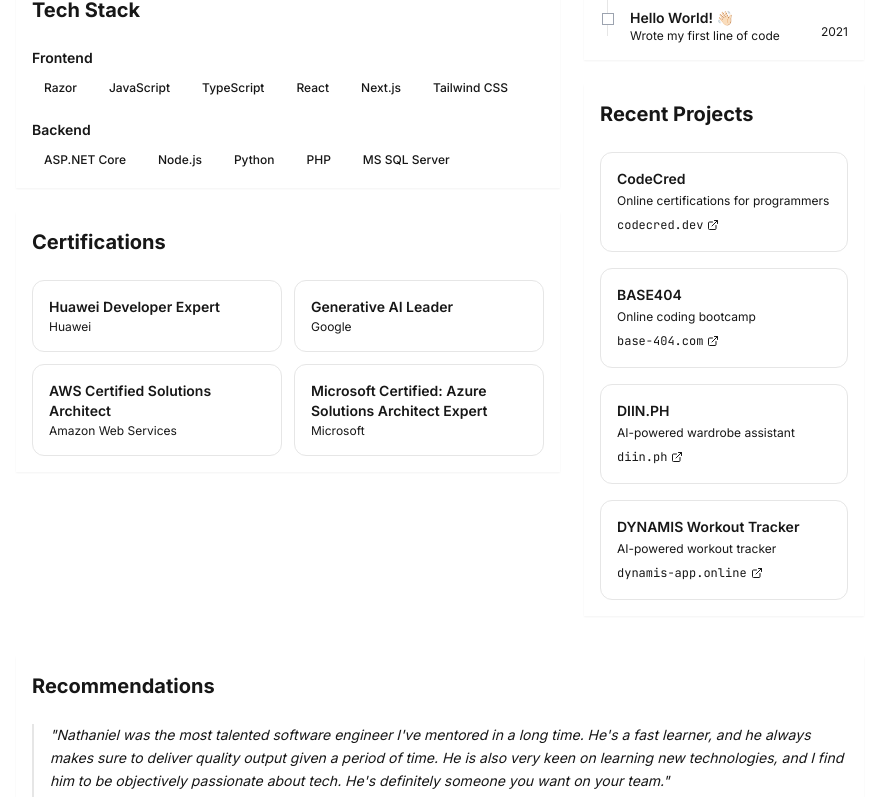
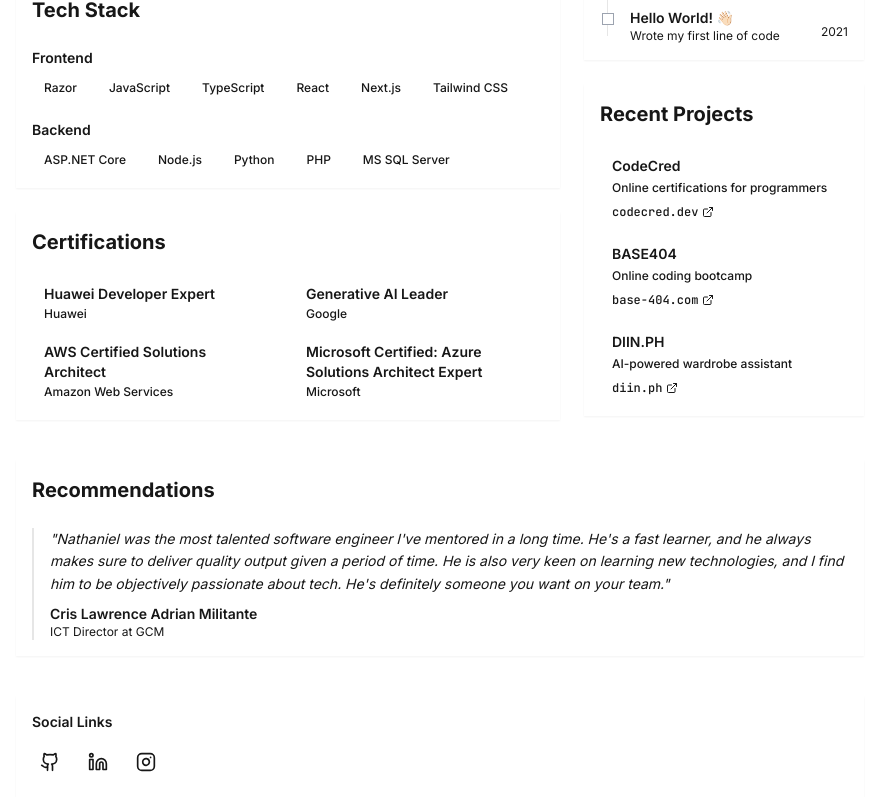
Before and after one commit to nathan-dotnet/my-portfolio, a React (Vite) app: page / in a window 1280 px wide. Shown: the part 464-1261 px from the top of the page, without its empty margins (200-1079 px from the left). Built offline with nearby package versions, Linux system fonts and the light colour scheme; the HTML template or start-up script is replaced by a standard one.

Commit message:
update designs

```diff
--- a/src/components/CertificationsSection.tsx
+++ b/src/components/CertificationsSection.tsx
@@ -14,7 +14,16 @@
       <h2 className="text-xl font-bold mb-6">Certifications</h2>
       <div className="grid grid-cols-1 sm:grid-cols-2 gap-3">
         {certifications.map((cert) => (
-          <div key={cert.name} className="p-4 rounded-lg border border-border">
+          <div
+            key={cert.name}
+            className="
+      inline-block px-3 py-1
+      bg-tag text-tag-foreground text-xs font-medium
+      transition-all duration-300 ease-out
+      hover:-translate-y-0.5
+      hover:shadow-[0_6px_14px_rgba(0,0,0,0.06)]
+    "
+          >
             <h3 className="text-sm font-semibold">{cert.name}</h3>
             <p className="text-xs text-muted-foreground mt-0.5">
               {cert.issuer}
--- a/src/components/ProjectsSection.tsx
+++ b/src/components/ProjectsSection.tsx
@@ -8,11 +8,6 @@
   },
   { name: "BASE404", desc: "Online coding bootcamp", url: "base-404.com" },
   { name: "DIIN.PH", desc: "AI-powered wardrobe assistant", url: "diin.ph" },
-  {
-    name: "DYNAMIS Workout Tracker",
-    desc: "AI-powered workout tracker",
-    url: "dynamis-app.online",
-  },
 ];
 
 const ProjectsSection = () => {
@@ -26,7 +21,13 @@
             href={`https://${project.url}`}
             target="_blank"
             rel="noopener noreferrer"
-            className="block p-4 rounded-lg border border-border hover:bg-secondary transition-colors group"
+            className="
+                inline-block px-3 py-1
+                bg-tag text-tag-foreground text-xs font-medium
+                transition-all duration-300 ease-out
+                hover:-translate-y-0.5
+                hover:shadow-[0_6px_14px_rgba(0,0,0,0.06)]
+              "
           >
             <h3 className="font-semibold text-sm">{project.name}</h3>
             <p className="text-xs text-muted-foreground mt-1">{project.desc}</p>
```
